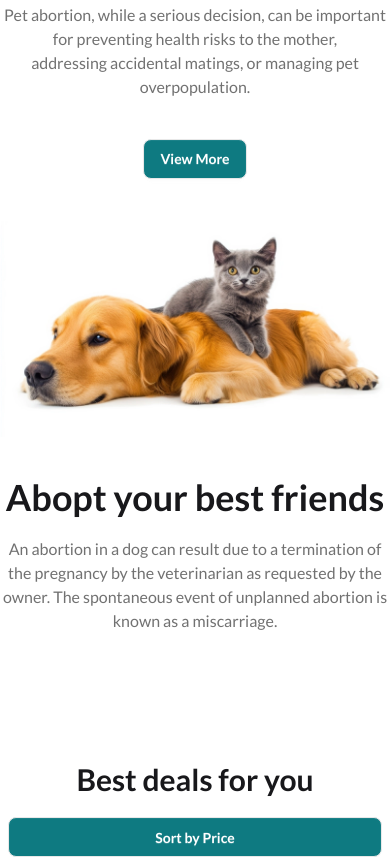
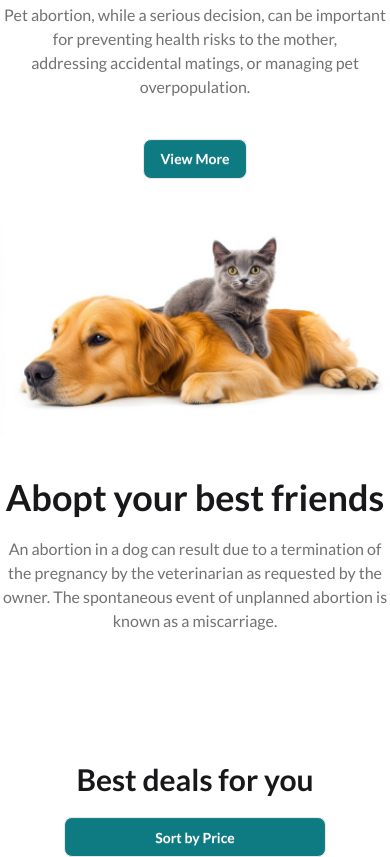
Before and after one commit to ShahariarSohan/pet-shop, a plain HTML site: page index.html in a window 390 px wide. Shown: the part 410-1267 px from the top of the page. Drawn offline with nearby package versions, Linux system fonts and the light colour scheme; no server answers.

Commit message:
some modification done

```diff
--- a/index.html
+++ b/index.html
@@ -118,7 +118,7 @@
           <div id="category-container" class="grid grid-cols-1 md:grid-cols-2 lg:grid-cols-4 gap-5 mx-auto"></div>
         <!--category section ends  -->
         <!-- sort by price section starts -->
-         <div class=" flex flex-col md:flex-row item-center justify-between px-2 space-y-5">
+         <div class=" flex flex-col md:flex-row item-center justify-between px-16 md:px-2 space-y-5">
             <h2 class=" lato text-3xl font-bold text-center ">Best deals for you</h2>
             <button class=" lato btn bg-[#0E7A81] text-white font-bold rounded-lg">Sort by Price</button>
          </div>
```
